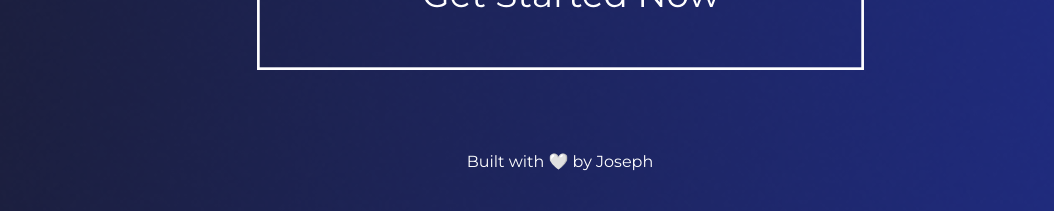
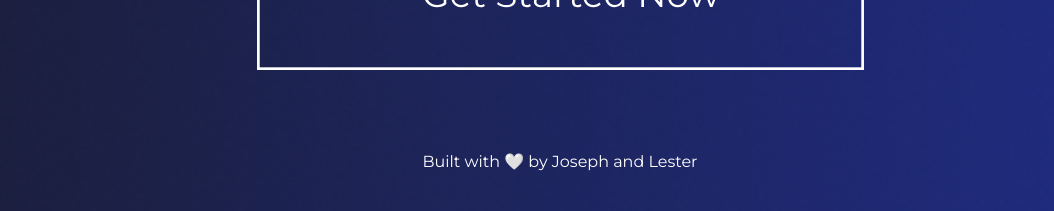
Before and after one commit to josephsookim/alcoholtracker, a Next.js app in the folder alc-tracker/: page / in a window 1280 px wide. Shown: the part 1532-1743 px from the top of the page, without its empty margins (80-1134 px from the left). Built offline with nearby package versions, Linux system fonts and the light colour scheme.

Commit message:
:pencil: Add name to footer

```diff
--- a/alc-tracker/src/app/components/layout/Footer.tsx
+++ b/alc-tracker/src/app/components/layout/Footer.tsx
@@ -2,7 +2,7 @@ const Footer = () => {
     return (
         <footer>
             <div className="container mx-auto flex justify-center items-center p-6 text-md text-white pt-20 pb-10">
-                Built with 🤍 by Joseph
+                Built with 🤍 by Joseph and Lester
             </div>
         </footer>
     );
```
